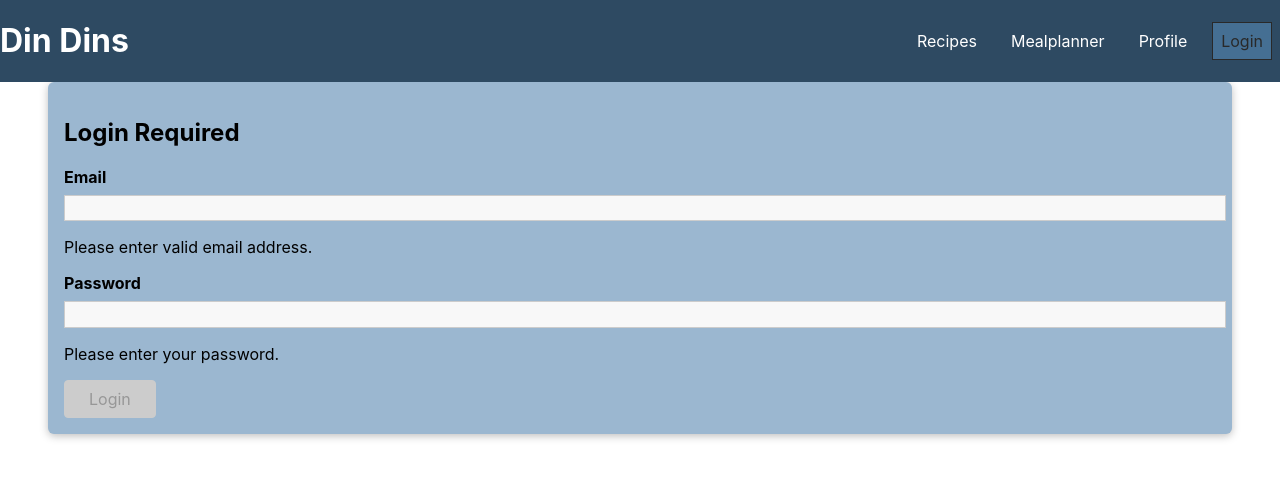
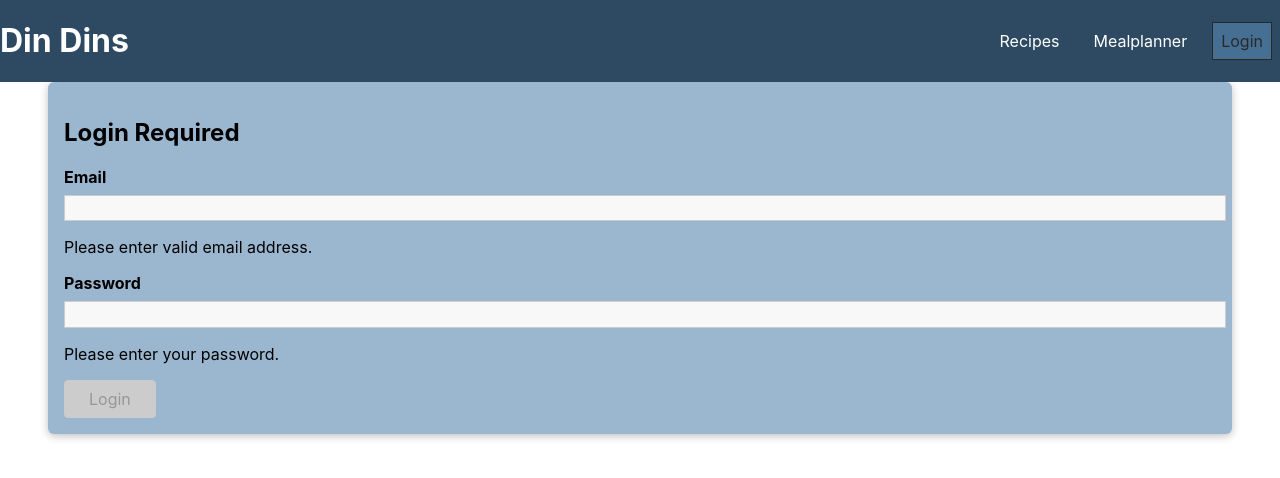
Before and after one commit to Max-Stevenson/din-dins, a React (Create React App) app in the folder frontend/: page /login in a window 1280 px wide. Shown: the top 478 px of the page. Built offline with nearby package versions, Linux system fonts and the light colour scheme.

Commit message:
Starting to secure NavLinks behind AuthContext.

```diff
--- a/frontend/src/profile/pages/Auth.js
+++ b/frontend/src/profile/pages/Auth.js
@@ -1,4 +1,4 @@
-import React from "react";
+import React, { useContext } from "react";
 import "./Auth.css";
 import Card from "../../shared/components/UIElements/Card";
 import Input from "../../shared/components/FormElements/Input";
@@ -8,8 +8,10 @@ import {
   VALIDATOR_REQUIRE
 } from "../../shared/util/validators";
 import { useForm } from "../../shared/hooks/form-hook";
+import { AuthContext } from "../../shared/context/auth-context";
 
 const Auth = () => {
+  const auth = useContext(AuthContext);
   const [formState, inputHandler] = useForm(
     {
       email: { value: "", isValid: false },
@@ -21,6 +23,7 @@ const Auth = () => {
   const authSubmitHandler = event => {
     event.preventDefault();
     console.log(formState.inputs);
+    auth.login();
   };
 
   return (
@@ -45,7 +48,11 @@ const Auth = () => {
           errorText="Please enter your password."
           onInput={inputHandler}
         />
-        <Button type="submit" onClick={authSubmitHandler} disabled={!formState.isValid}>
+        <Button
+          type="submit"
+          onClick={authSubmitHandler}
+          disabled={!formState.isValid}
+        >
           Login
         </Button>
       </form>
--- a/frontend/src/shared/components/Navigation/NavLinks.js
+++ b/frontend/src/shared/components/Navigation/NavLinks.js
@@ -1,8 +1,11 @@
-import React from "react";
+import React, { useContext } from "react";
 import { NavLink } from "react-router-dom";
 import "./NavLinks.css";
+import { AuthContext } from "../../context/auth-context";
 
 const NavLinks = props => {
+  const auth = useContext(AuthContext);
+
   return (
     <ul className="nav-links">
       <li className="nav-links__link">
@@ -11,9 +14,9 @@ const NavLinks = props => {
       <li>
         <NavLink to="/mealplanner">Mealplanner</NavLink>
       </li>
-      <li>
+      {auth.isLoggedIn && <li>
         <NavLink to="/profile">Profile</NavLink>
-      </li>
+      </li>}
       <li>
         <NavLink to="/login">Login</NavLink>
       </li>
```
